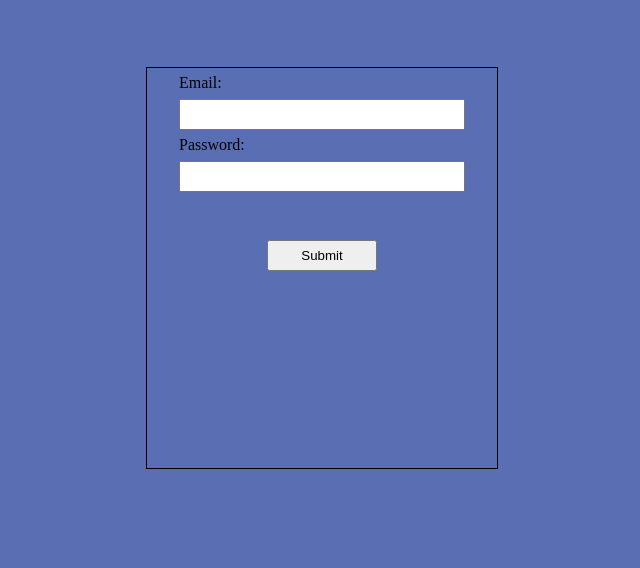
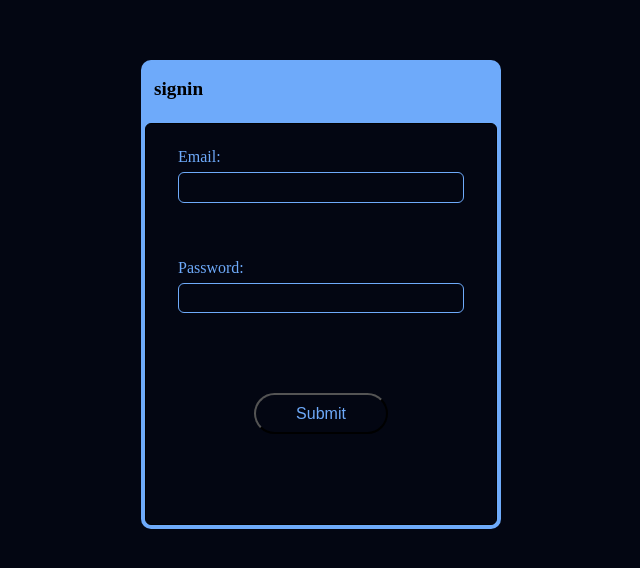
Before and after one commit to Trev-design/k_bach_stats, a Vue app in the folder client/: page /#/signin in a window 1280 px wide. Shown: the part 108-676 px from the top of the page, without its empty margins (319-959 px from the left). Built offline with nearby package versions, Linux system fonts and the light colour scheme; no server answers; sample sign-in values are in the browser's storage.

Commit message:
styling for signin container

```diff
--- a/client/src/App.vue
+++ b/client/src/App.vue
@@ -79,6 +79,7 @@ export default {
   </div>
 </template>
 
+
 <style scoped>
 .navbar-container {
   position: fixed;
@@ -120,6 +121,11 @@ export default {
   }
 
   &:hover {&::before {transform: scale(1, 1);}}
+
+  @media screen and (min-width: 850px) {
+    margin: 0 1.5rem 0 0;
+    font-size: 1.25rem;
+  }
 }
 
 .brand {
--- a/client/src/components/SigninFormInput.vue
+++ b/client/src/components/SigninFormInput.vue
@@ -1,4 +1,7 @@
 <template>
+  <div class="signin-label">
+    <p class="signin-label-text">signin</p>
+  </div>
   <section class="form-input-container">
     <form action="" class="input-form">
       <label for="" class="form-input-label">Email: </label>
@@ -42,14 +45,37 @@ export default {
 
 
 <style scoped>
+.signin-label {
+  width: 350px;
+  height: 4rem;
+}
+
+.signin-label-text {
+  padding-left: .5rem;
+  font-size: 1.2rem;
+  font-weight: 700;
+}
+
 .form-input-container {
-  position: absolute;
-  top: 50%;
-  left: 50%;
   border: 1px solid black;
   width: 350px;
   height: 400px;
-  margin: 175px 0 0 -175px;
+  position: relative;
+  background-color: rgb(3, 6, 18);
+  border-radius: 6px;
+
+  &::before {
+    content: '';
+    position: absolute;
+    top: -4rem;
+    left: -5px;
+    right: .2rem;
+    width: 360px;
+    height: 469px;
+    z-index: -10;
+    background-color: rgb(110, 170, 250);
+    border-radius: 10px;
+  }
 }
 
 .input-form {
@@ -58,12 +84,18 @@ export default {
 }
 
 .form-input-label {
-  margin: .4rem 2rem;
+  margin: 1.5rem 0 .4rem 2rem;
+  color: rgb(110, 170, 250);
 }
 
 .input-area {
   height: 25px;
-  margin: 0 2rem;
+  margin: 0 2rem 2rem 2rem;
+  padding: .1rem .5rem;
+  color: rgb(110, 170, 250);
+  background-color: rgb(3, 6, 18);
+  border: 1px solid rgb(110, 170, 250);
+  border-radius: 6px;
 }
 
 .submit {
@@ -72,6 +104,11 @@ export default {
 }
 
 .submit-button {
-  padding: .4rem 2rem;
+  padding: .6rem 2.5rem;
+  background-color: rgb(3, 6, 18);
+  border-radius: 100vh;
+  color: rgb(110, 170, 250);
+  font-size: 1rem;
+  cursor: pointer;
 }
 </style>
--- a/client/src/pages/Register.vue
+++ b/client/src/pages/Register.vue
@@ -15,7 +15,11 @@ export default {
 
 
 <style>
-    .register-page-container {
-      position: relative;
-    }
+  .register-page-container {
+    width: 100vw;
+    height: 100vh;
+    display: flex;
+    align-items: center;
+    justify-content: center;
+  }
 </style>
--- a/client/src/pages/Signin.vue
+++ b/client/src/pages/Signin.vue
@@ -16,6 +16,11 @@ export default {
 
 <style>
 .signin-page-container {
-  position: relative;
+  width: 100vw;
+  height: 100vh;
+  display: flex;
+  flex-direction: column;
+  align-items: center;
+  justify-content: center;
 }
 </style>
--- a/client/src/style.css
+++ b/client/src/style.css
@@ -1,4 +1,4 @@
 body {
   margin: 0;
-  background-color: rgb(90, 110, 180);
+  background-color: rgb(3, 6, 18);
 }
```
Also changed, not shown: client/src/components/FormInput.vue (deleted).
